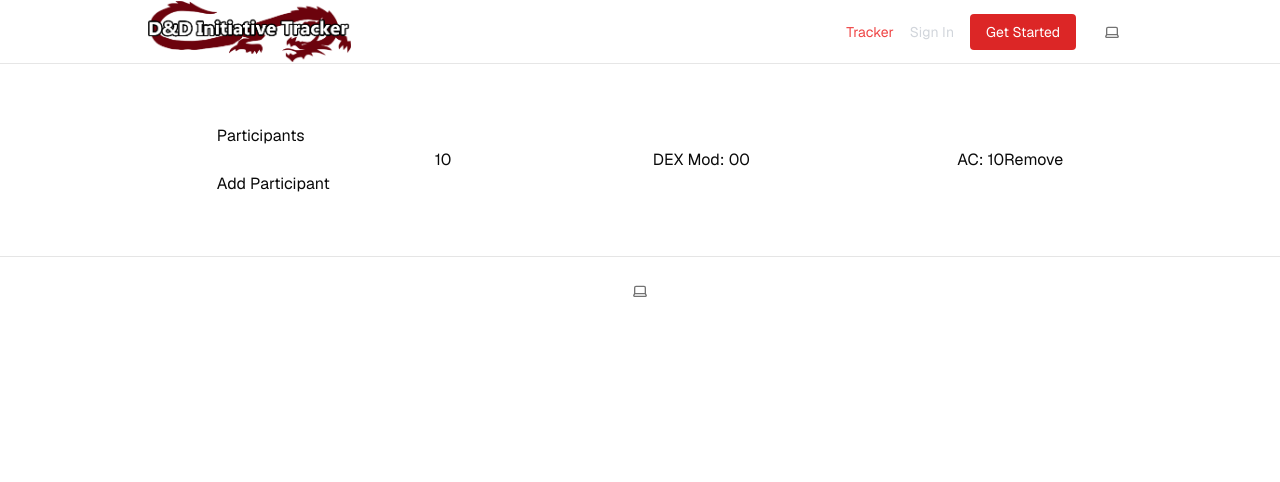
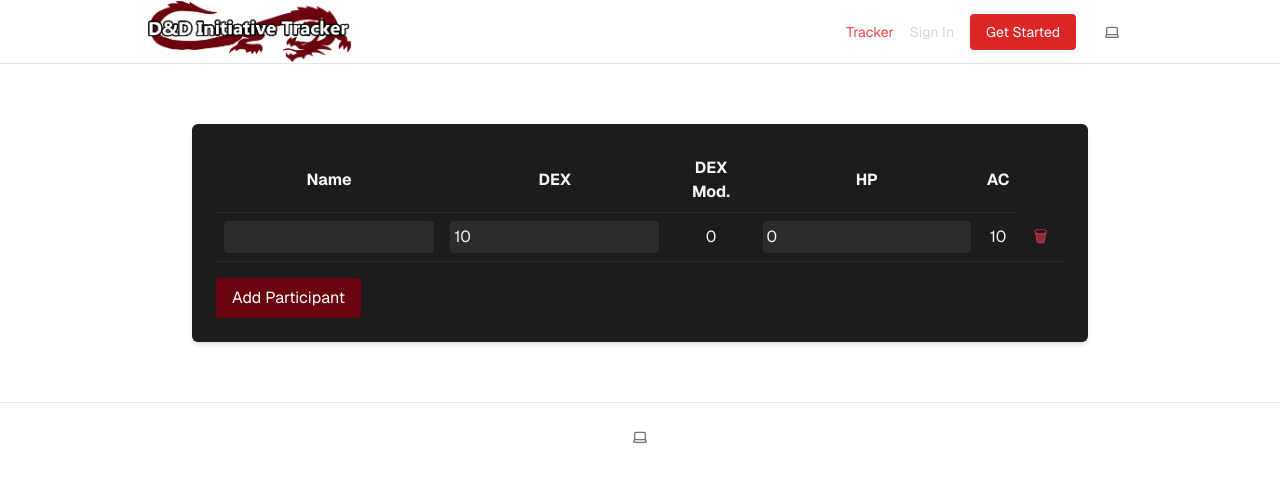
Before and after one commit to rakenduste-programmeerimine-2024/initiative-tracker, a Next.js app: page /participants in a window 1280 px wide. Shown: the top 482 px of the page. Built offline with nearby package versions, Linux system fonts and the light colour scheme; no server answers.

Commit message:
feat: enchance UI to match tracker page UI

```diff
--- a/components/participants.tsx
+++ b/components/participants.tsx
@@ -10,7 +10,10 @@ export default function Participants() {
   const calculateDexModifier = (dexterity: number) => Math.floor((dexterity - 10) / 2);
 
   const addParticipant = () => {
-    setParticipants([...participants, { name: "", dexterity: 10, dexModifier: 0, hp: 0, ac: 10 }]);
+    setParticipants([
+      ...participants,
+      { name: "", dexterity: 10, dexModifier: 0, hp: 0, ac: 10 },
+    ]);
   };
 
   const removeParticipant = (index: number) => {
@@ -18,11 +21,22 @@ export default function Participants() {
   };
 
   return (
-    <div>
-      <h1>Participants</h1>
-      <ul>
+    <div className="p-6 bg-[#1c1c1e] rounded-md shadow-md">
+      <div className="overflow-x-auto">
+        <table className="min-w-full table-auto text-[#f4f4f5]">
+          <thead>
+            <tr>
+              <th className="p-2 border-b border-[#2c2c2e]">Name</th>
+              <th className="p-2 border-b border-[#2c2c2e]">DEX</th>
+              <th className="p-2 border-b border-[#2c2c2e]">DEX Mod.</th>
+              <th className="p-2 border-b border-[#2c2c2e]">HP</th>
+              <th className="p-2 border-b border-[#2c2c2e]">AC</th>
+            </tr>
+          </thead>
+          <tbody>
             {participants.map((participant, index) => (
-          <li key={index}>
+              <tr key={index} className="text-center">
+                <td className="p-2 border-b border-[#2c2c2e]">
                   <input
                     type="text"
                     value={participant.name}
@@ -33,7 +47,10 @@ export default function Participants() {
                         )
                       )
                     }
+                    className="bg-[#2c2c2e] text-[#f4f4f5] rounded p-1 w-full"
                   />
+                </td>
+                <td className="p-2 border-b border-[#2c2c2e]">
                   <input
                     type="number"
                     value={participant.dexterity}
@@ -48,8 +65,13 @@ export default function Participants() {
                         )
                       );
                     }}
+                    className="bg-[#2c2c2e] text-[#f4f4f5] rounded p-1 w-full"
                   />
-            <span>DEX Mod: {participant.dexModifier}</span>
+                </td>
+                <td className="p-2 border-b border-[#2c2c2e]">
+                  <span>{participant.dexModifier}</span>
+                </td>
+                <td className="p-2 border-b border-[#2c2c2e]">
                   <input
                     type="number"
                     value={participant.hp}
@@ -61,13 +83,33 @@ export default function Participants() {
                         )
                       );
                     }}
+                    className="bg-[#2c2c2e] text-[#f4f4f5] rounded p-1 w-full"
                   />
-            <span>AC: {participant.ac}</span>
-            <button onClick={() => removeParticipant(index)}>Remove</button>
-          </li>
+                </td>
+                <td className="p-2 border-b border-[#2c2c2e]">
+                  <span>{participant.ac}</span>
+                </td>
+                <td className="p-2 border-b border-[#2c2c2e]">
+                  <button
+                    onClick={() => removeParticipant(index)}
+                    className="text-[#e63946] hover:text-[#f77f85] px-2 py-1 rounded"
+                  >
+                    🗑
+                  </button>
+                </td>
+              </tr>
             ))}
-      </ul>
-      <button onClick={addParticipant}>Add Participant</button>
+          </tbody>
+        </table>
+      </div>
+      <div className="flex justify-between items-center mt-4">
+        <button
+          onClick={addParticipant}
+          className="px-4 py-2 bg-[#6a040f] text-white rounded hover:bg-[#9d0208]"
+        >
+          Add Participant
+        </button>
+      </div>
     </div>
   );
 }
```
Lines whose indentation alone changed are shown as unchanged.
